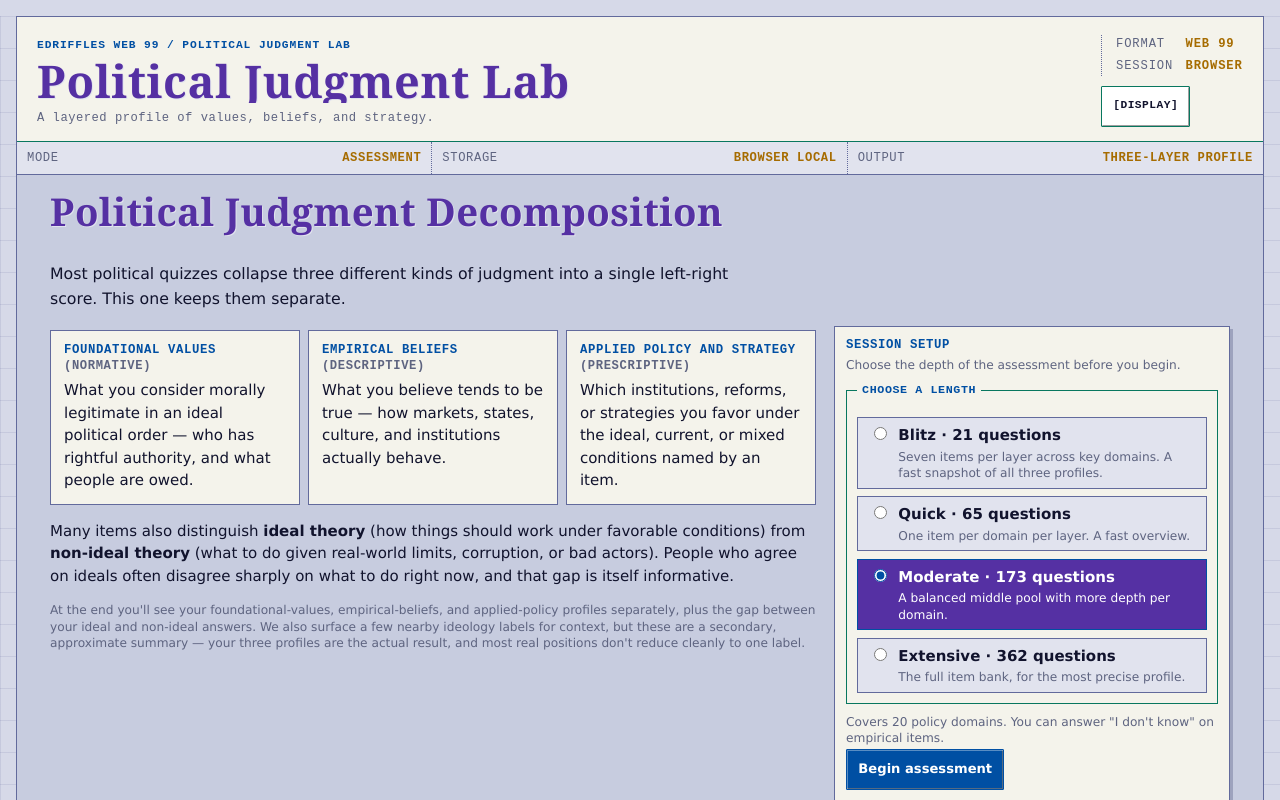
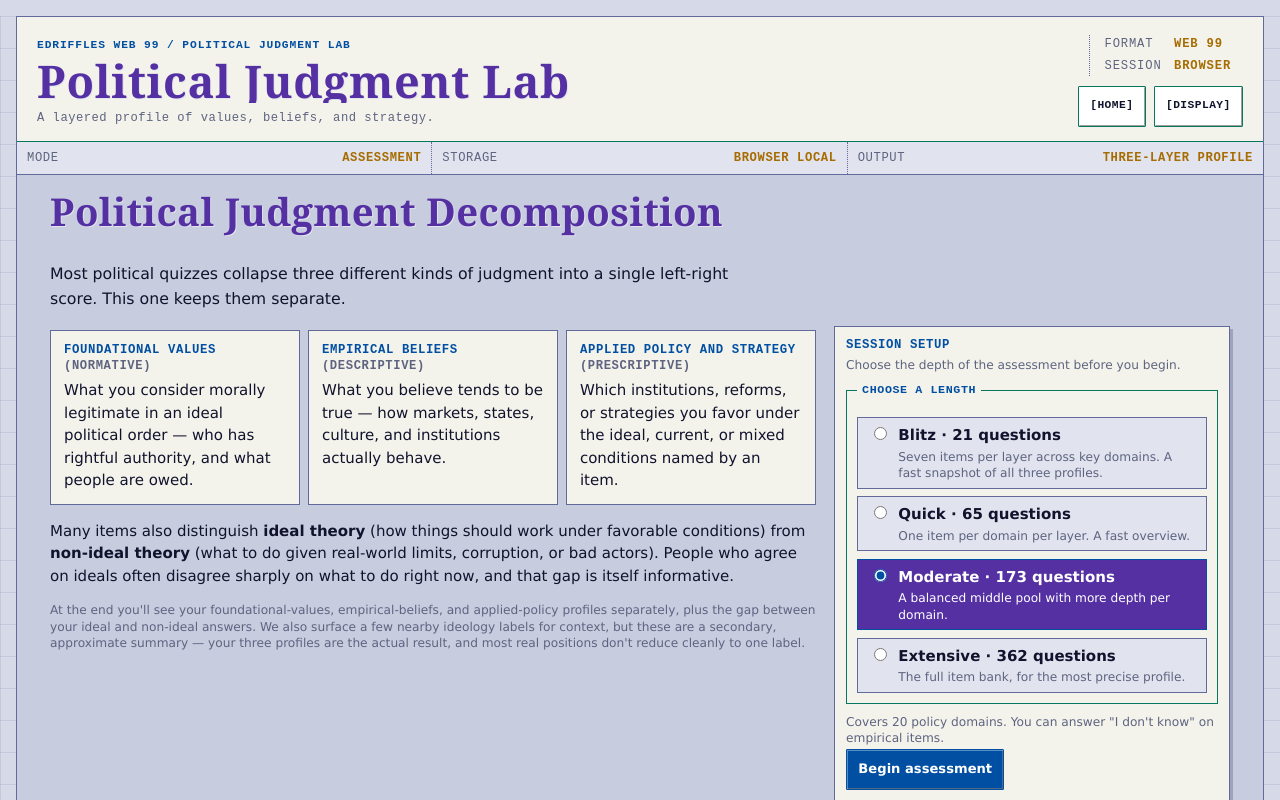
Before and after one commit to Shikibashi/ideologynormativesorter, a React (Vite) app: page / in a window 1280 px wide. Shown: the top 800 px of the page. Built offline with nearby package versions, Linux system fonts and the light colour scheme.

Commit message:
Add persistent home navigation

```diff
--- a/src/App.css
+++ b/src/App.css
@@ -25,6 +25,13 @@
   flex-direction: column;
   gap: 10px;
   align-items: stretch;
+}
+
+.site-actions {
+  display: flex;
+  justify-content: flex-end;
+  align-items: flex-start;
+  gap: 8px;
 }
 
 .site-kicker,
@@ -85,7 +92,8 @@
   font-weight: 700;
 }
 
-.display-control {
+.display-control,
+.site-home-link {
   position: relative;
   color: var(--web99-muted);
   font: 700 var(--ecw-font-size-micro)/var(--ecw-line-height-ui) var(--ecw-font-system);
@@ -93,6 +101,7 @@
   text-transform: uppercase;
 }
 
+.site-home-link,
 .display-control > summary {
   display: inline-flex;
   align-items: center;
@@ -109,18 +118,26 @@
   list-style: none;
 }
 
+.site-home-link {
+  text-decoration: none;
+}
+
 .display-control > summary::-webkit-details-marker {
   display: none;
 }
 
+.site-home-link::before,
 .display-control > summary::before {
   content: '[ ';
 }
 
+.site-home-link::after,
 .display-control > summary::after {
   content: ' ]';
 }
 
+.site-home-link:hover,
+.site-home-link:focus-visible,
 .display-control > summary:hover,
 .display-control[open] > summary {
   background: var(--accent-bg);
@@ -990,6 +1007,10 @@
     align-self: flex-start;
   }
 
+  .site-actions {
+    justify-content: flex-start;
+  }
+
   .app-context {
     grid-template-columns: 1fr;
   }
--- a/src/components/SiteShell.tsx
+++ b/src/components/SiteShell.tsx
@@ -133,6 +133,8 @@ export function SiteShell({ children }: SiteShellProps) {
             <span>SESSION</span>
             <strong>BROWSER</strong>
           </div>
+          <nav className="site-actions" aria-label="Site navigation">
+            <a className="site-home-link" href={import.meta.env.BASE_URL}>HOME</a>
             <details
               className="display-control"
               onKeyDown={(event) => {
@@ -226,6 +228,7 @@ export function SiteShell({ children }: SiteShellProps) {
               </button>
               </div>
             </details>
+          </nav>
         </div>
       </header>
 
```
Also changed, not shown: 1 other file (tests, documents, lock files or other folders). Lines whose indentation alone changed are shown as unchanged.
